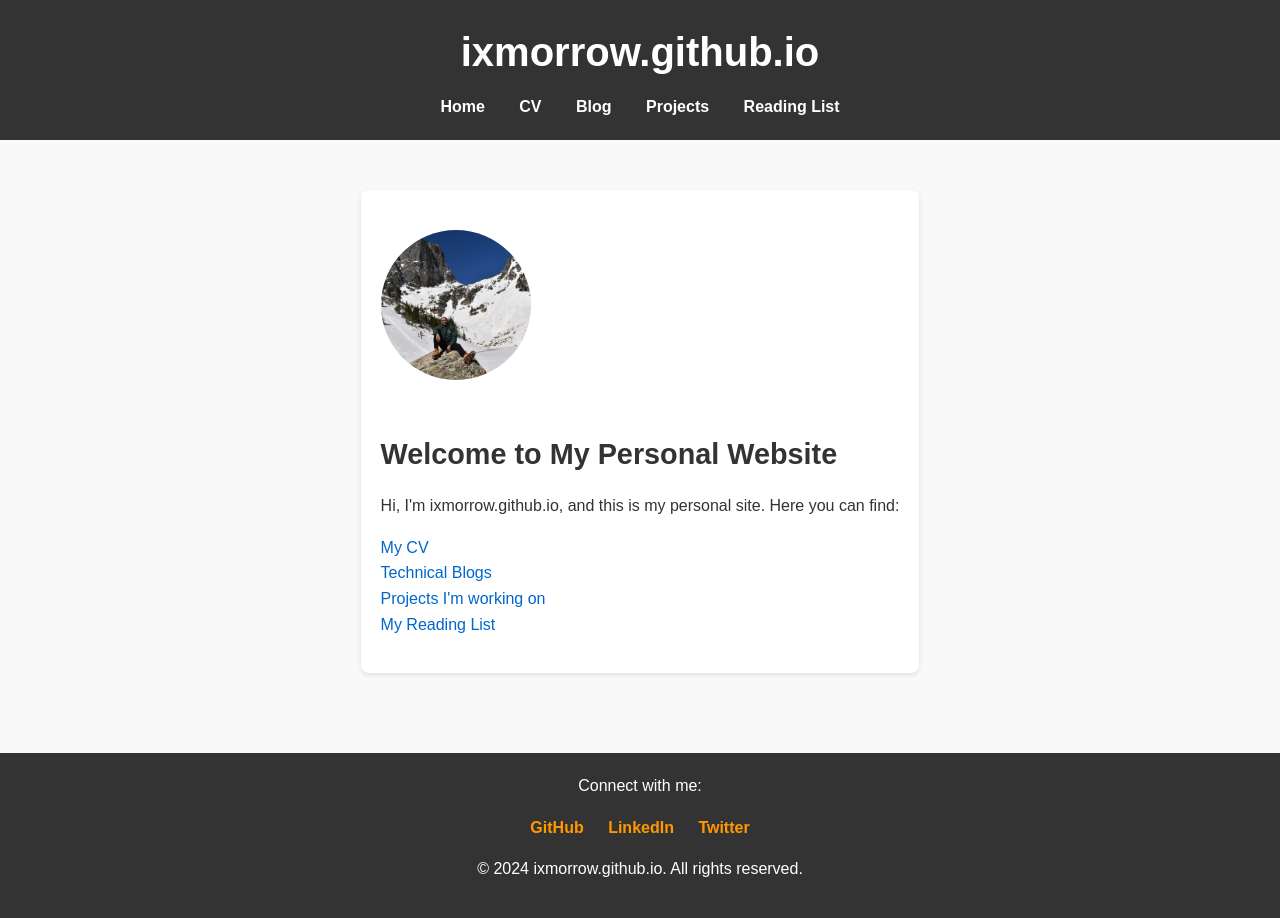
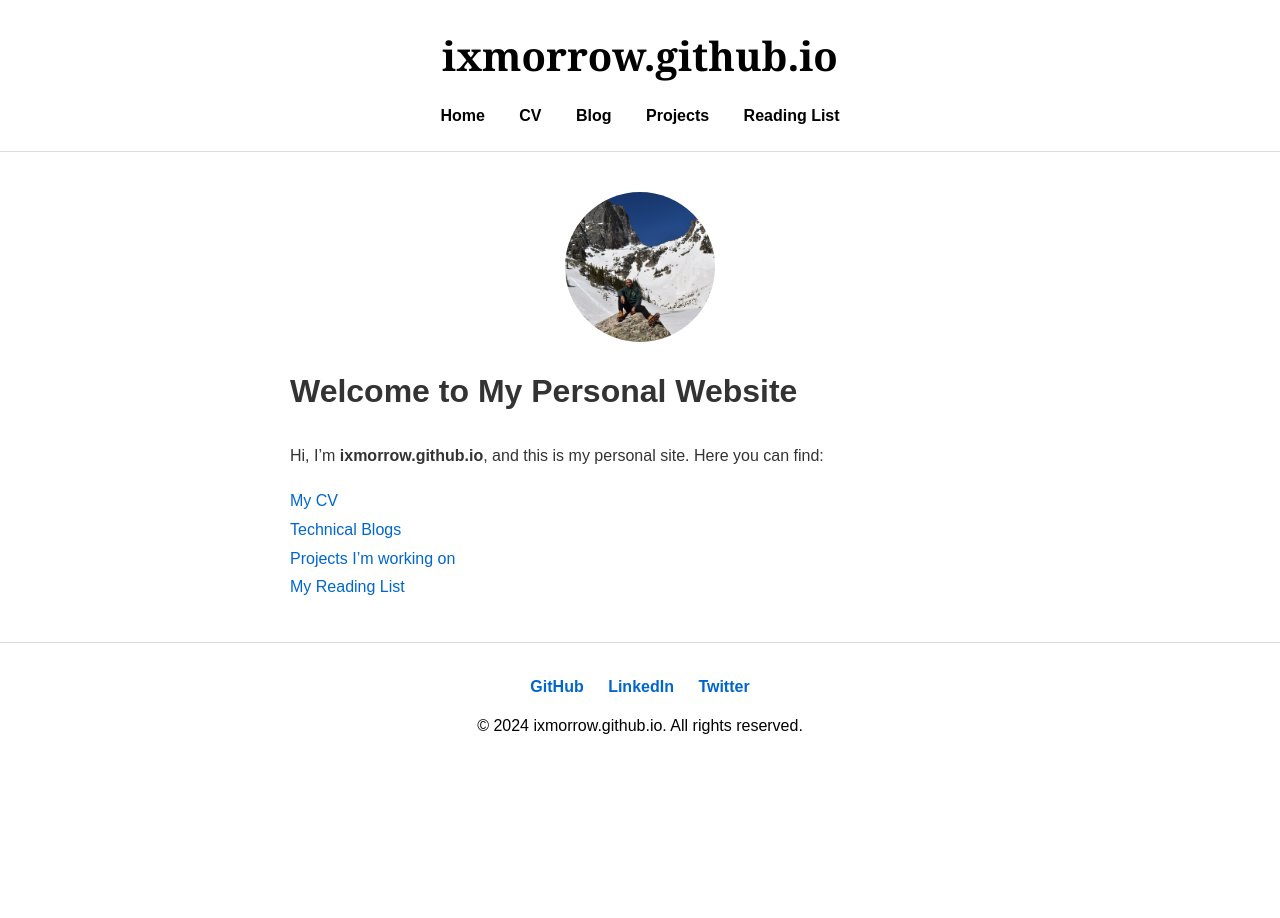
Before and after one commit to ixmorrow/ixmorrow.github.io, a Jekyll site: the page built from index.md, in a window 1280 px wide. Built offline with Jekyll 4.4.1, drawn with Linux system fonts in a browser that asks for light colours.

Commit message:
update format to better match example

```diff
--- a/_layouts/default.html
+++ b/_layouts/default.html
@@ -19,20 +19,19 @@
             <a href="{{ '/reading/' | relative_url }}">Reading List</a>
         </nav>
     </header>
+
     <main>
         <div class="content-container">
             {{ content }}
         </div>
     </main>
+
     <footer>
-        <div class="footer-content">
-            <p>Connect with me:</p>
-            <ul class="social-links">
-                <li><a href="{{ site.social_links.github }}">GitHub</a></li>
-                <li><a href="{{ site.social_links.linkedin }}">LinkedIn</a></li>
-                <li><a href="{{ site.social_links.twitter }}">Twitter</a></li>
-            </ul>
-        </div>
+        <ul class="social-links">
+            <li><a href="{{ site.social_links.github }}">GitHub</a></li>
+            <li><a href="{{ site.social_links.linkedin }}">LinkedIn</a></li>
+            <li><a href="{{ site.social_links.twitter }}">Twitter</a></li>
+        </ul>
         <p>&copy; {{ site.time | date: "%Y" }} {{ site.title }}. All rights reserved.</p>
     </footer>
 </body>
--- a/assets/css/style.css
+++ b/assets/css/style.css
@@ -1,24 +1,29 @@
-/* General Page Styling */
+/* General Styling */
 body {
     font-family: Arial, sans-serif;
-    line-height: 1.6;
+    line-height: 1.8;
     margin: 0;
     padding: 0;
-    background: #f9f9f9;
+    background: #fff;
     color: #333;
-    text-align: center;
-    /* Center align the content */
 }
 
+/* Header Styling */
 header {
-    background: #333;
-    color: #fff;
+    background: #fff;
+    /* White background */
+    color: #000;
+    /* Black text */
+    text-align: center;
     padding: 20px 0;
+    border-bottom: 1px solid #ddd;
 }
 
 header h1 {
+    font-family: Georgia, serif;
+    /* Serif font for title */
+    font-size: 2.5rem;
     margin: 0;
-    font-size: 2.5em;
 }
 
 header nav {
@@ -26,40 +31,39 @@ header nav {
 }
 
 header nav a {
-    color: #fff;
+    color: #000;
     text-decoration: none;
+    font-weight: bold;
     margin: 0 15px;
-    font-weight: bold;
+    font-size: 1rem;
 }
 
 header nav a:hover {
     text-decoration: underline;
 }
 
+/* Main Content */
 main {
-    padding: 30px;
+    text-align: center;
+    margin: 40px 20px;
 }
 
 .content-container {
-    background: #fff;
-    padding: 20px;
-    border-radius: 8px;
-    box-shadow: 0 2px 5px rgba(0, 0, 0, 0.1);
-    display: inline-block;
-    /* Keeps content centered */
-    max-width: 800px;
-    margin: 20px auto;
+    max-width: 700px;
+    margin: 0 auto;
     text-align: left;
 }
 
 h2 {
-    font-size: 1.8em;
+    font-family: Georgia, serif;
+    font-size: 2rem;
+    font-weight: bold;
     margin-bottom: 10px;
 }
 
 ul {
-    list-style-type: none;
-    padding: 0;
+    list-style: none;
+    padding-left: 0;
 }
 
 ul li a {
@@ -71,20 +75,44 @@ ul li a:hover {
     text-decoration: underline;
 }
 
-footer {
-    background: #333;
-    color: #fff;
-    padding: 20px 0;
-    margin-top: 30px;
+/* Profile Image */
+.profile-img {
+    width: 150px;
+    height: 150px;
+    border-radius: 50%;
+    object-fit: cover;
+    margin: 20px auto;
+    display: block;
 }
 
-.footer-content p {
-    margin: 0;
+/* Footer Styling */
+footer {
+    background: #fff;
+    /* White background */
+    color: #000;
+    /* Black text */
+    border-top: 1px solid #ddd;
+    text-align: center;
+    padding: 20px 0;
 }
 
+footer p,
+footer a {
+    margin: 5px 0;
+    font-size: 1rem;
+    color: #000;
+    text-decoration: none;
+}
+
+footer a:hover {
+    text-decoration: underline;
+}
+
+/* Social Links */
 .social-links {
-    list-style-type: none;
+    list-style: none;
     padding: 0;
+    margin: 10px 0;
 }
 
 .social-links li {
@@ -93,20 +121,6 @@ footer {
 }
 
 .social-links a {
-    color: #ff9800;
-    text-decoration: none;
+    color: #0066cc;
     font-weight: bold;
 }
-
-.social-links a:hover {
-    text-decoration: underline;
-}
-
-/* Circular Profile Image */
-.profile-img {
-    width: 150px;
-    height: 150px;
-    border-radius: 50%;
-    object-fit: cover;
-    margin: 20px 0;
-}
--- a/index.md
+++ b/index.md
@@ -1,4 +1,15 @@
 ---
-layout: home
+layout: default
 title: Home
 ---
+
+<img src="/assets/img/profile.jpg" alt="Profile Picture" class="profile-img">
+
+# Welcome to My Personal Website
+
+Hi, I'm **{{ site.title }}**, and this is my personal site. Here you can find:
+
+- [My CV](/cv/)
+- [Technical Blogs](/blog/)
+- [Projects I'm working on](/projects/)
+- [My Reading List](/reading/)
```
